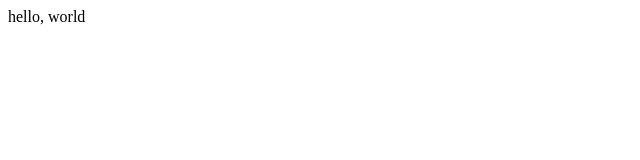
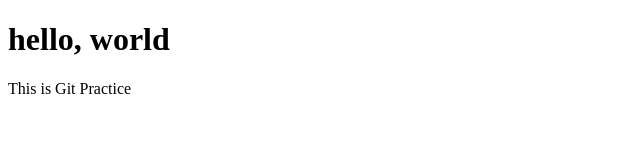
Before and after one commit to AkhileshwarReddy/git-cmd-sample, a plain HTML site: page index.html in a window 1280 px wide. Shown: the whole page, without its empty margins (0-640 px from the left). Drawn offline with Linux system fonts and the light colour scheme.

Commit message:
Add html structure

```diff
--- a/index.html
+++ b/index.html
@@ -1,8 +1,10 @@
+<!DOCTYPE html>
 <html>
 	<head>
 		<title>Git Practice</title>
 	</head>
 	<body>
-		<p>hello, world</p>
+		<h1>hello, world</h1>
+		<p>This is Git Practice</p>
 	</body>
 </html>
```
